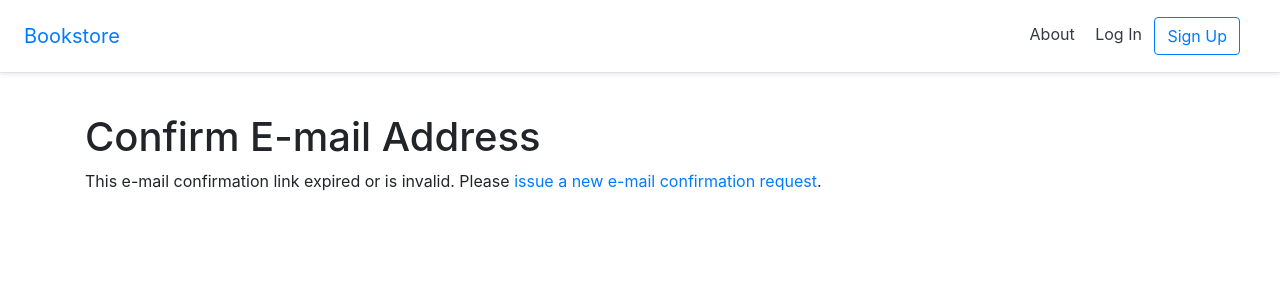
After one commit to tboelsen/django_bookstore, a Django app: template templates/account/email_confirm.html in a window 1280 px wide. The commit adds this page. Shown: the top 300 px of the page. Run offline with Django 3.2, Linux system fonts and the light colour scheme; the template is opened without the code that fills it, so the values that code supplies are empty; some libraries are stand-ins or nearby versions.

Commit message:
edited email functionality

```diff
--- a/bookstore_project/settings.py
+++ b/bookstore_project/settings.py
@@ -160,3 +160,5 @@ ACCOUNT_USERNAME_REQUIRED = False
 ACCOUNT_AUTHENTICATION_METHOD = 'email'
 ACCOUNT_EMAIL_REQUIRED = True
 ACCOUNT_UNIQUE_EMAIL = True
+
+DEFAULT_FROM_EMAIL = 'admin@djangobookstore.com'
--- /dev/null
+++ b/templates/account/email/email_confirmation_subject.txt
@@ -0,0 +1,4 @@
+{% load i18n %}
+{% autoescape off %}
+{% blocktrans %}Confirm your signup{% endblocktrans %}
+{% endautoescape %}
--- /dev/null
+++ b/templates/account/email_confirm.html
@@ -0,0 +1,23 @@
+{% extends '_base.html' %}
+{% load i18n %}
+{% load account %}
+
+{% block head_title %}{% trans "Confirm E-mail Address" %}{% endblock %}
+
+{% block content %}
+  <h1>{% trans "Confirm E-mail Address" %}</h1>
+  {% if confirmation %}
+    {% user_display confirmation.email_address.user as user_display %}
+    <p>{% blocktrans with confirmation.email_address.email as email %}Please confirm
+that <a href="mailto:{{ email }}">{{ email }}</a> is an e-mail address for user
+{{ user_display }}.{% endblocktrans %}</p>
+    <form method="post" action="{% url 'account_confirm_email' confirmation.key %}">
+{% csrf_token %}
+      <button class="btn btn-primary" type="submit">{% trans 'Confirm' %}</button>
+    </form>
+  {% else %}
+    {% url 'account_email' as email_url %}
+    <p>{% blocktrans %}This e-mail confirmation link expired or is invalid. Please
+    <a href="{{ email_url }}">issue a new e-mail confirmation request</a>.{% endblocktrans %}</p>
+  {% endif %}
+{% endblock %}
```
Also changed, not shown: templates/account/email/email_confirmation_message.txt (added, +12 -0 lines), templates/home.html (+9 -0 lines), db.sqlite3.
